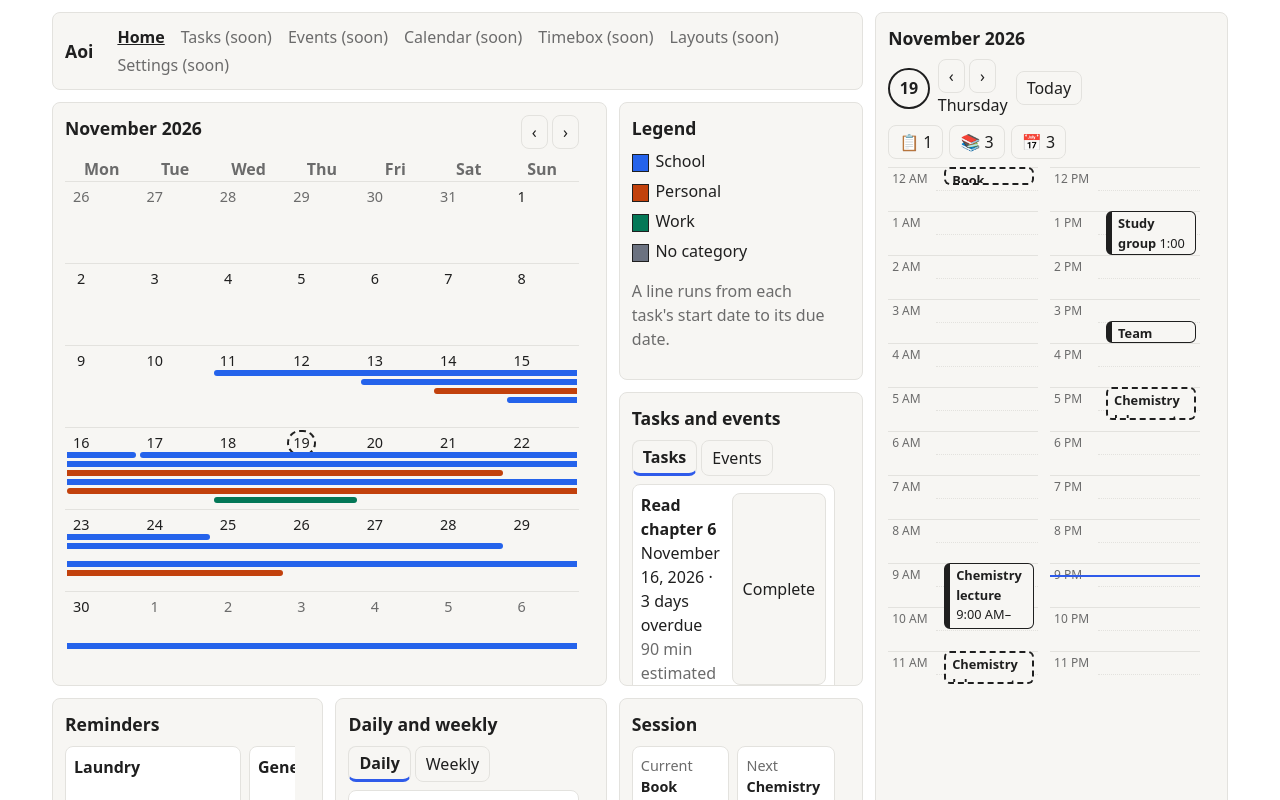
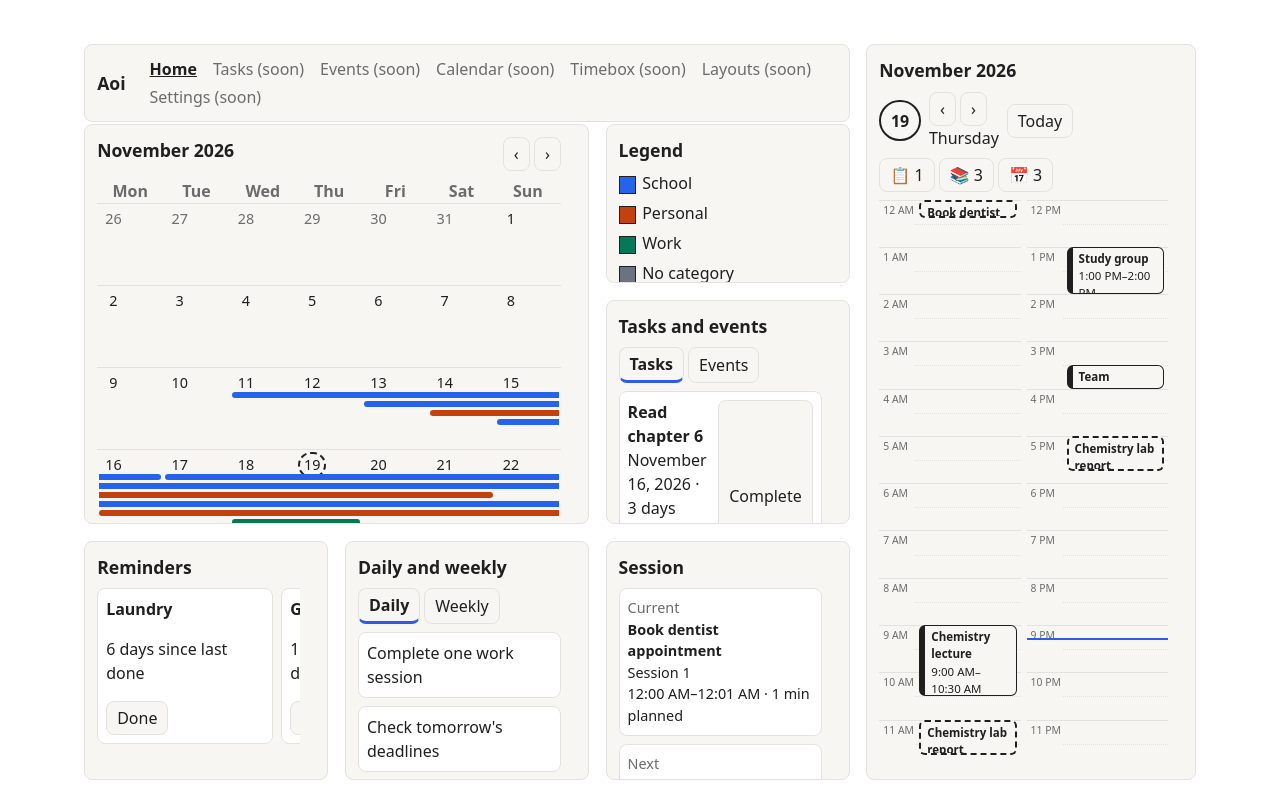
Before and after one commit to Rog2810/aoi, a Next.js app: page / in a window 1280 px wide. Shown: the top 800 px of the page. Built offline with nearby package versions, Linux system fonts and the light colour scheme.

Commit message:
Dashboard overhaul for improved reactiveness

```diff
--- a/src/components/Dashboard.module.css
+++ b/src/components/Dashboard.module.css
@@ -26,7 +26,7 @@
 .tbHour { position: absolute; left: 0; right: 0; height: 40px; border-top: 1px solid var(--border); }
 .tbHour::after { content: ""; position: absolute; left: 4.5rem; right: 0; top: 50%; border-top: 1px dotted var(--border); }
 .tbLabel { position: absolute; left: 4px; top: 2px; font-size: 0.75em; color: var(--muted); }
-.tbBlock { position: absolute; left: 5rem; right: 4px; overflow: hidden; padding: 2px 6px; border-radius: 6px; font-size: 0.8em; background: var(--surface); transition: background var(--motion); }
+.tbBlock { position: absolute; min-height: 18px; left: 5rem; right: 4px; overflow: hidden; padding: 2px 6px; border-radius: 6px; font-size: 0.8em; background: var(--surface); transition: background var(--motion); }
 .tbBlock:hover { background: var(--border); }
 .tbEvent { border: 1px solid var(--text); border-left-width: 6px; }
 .tbSession { border: 2px dashed var(--text); }
@@ -42,17 +42,47 @@
 .swSession { border: 2px dashed var(--text); }
 .error { border: 2px solid var(--text); border-radius: var(--radius); padding: 8px; margin-bottom: var(--space); }
 
-/* ---- Home layout, following the mockup ---- */
-.widget { height: 100%; max-height: none; display: flex; flex-direction: column; }
-.home { display: grid; gap: var(--space); grid-template-columns: minmax(0, 1fr) minmax(0, 1fr) minmax(0, 0.9fr) minmax(0, 1.3fr); grid-template-rows: auto auto minmax(0, 1fr) auto; grid-template-areas: "menu menu menu time" "cal cal leg time" "cal cal tasks time" "rem dw ses time"; }
+/* ---- Home layout ----
+   Narrow (default): one column in DOM order, the page scrolls.
+   Medium (>= 42em): two columns, the page scrolls.
+   Wide (>= 66em wide and >= 44em tall): four columns locked to the window; widgets scroll inside themselves.
+   Breakpoints are in em so browser zoom and larger text switch layouts earlier. Media queries cannot read CSS
+   variables, so if you change --col or --col-time, update 66em: 3 x --col + --col-time + gaps + side padding. */
+.widget { height: 100%; max-height: none; display: flex; flex-direction: column; container-type: inline-size; }
+
+.shell {
+  --page-pad: clamp(0.75rem, 0.25rem + 2.2vw, 3rem);
+  --gap: clamp(0.75rem, 0.4rem + 0.8vw, 1.5rem);
+  --col: 13rem;
+  --col-time: 19rem;
+  box-sizing: border-box; display: flex; flex-direction: column; gap: var(--gap);
+  width: 100%; max-width: 120rem; margin-inline: auto;
+  padding: max(var(--page-pad), env(safe-area-inset-top, 0px)) max(var(--page-pad), env(safe-area-inset-right, 0px))
+           max(var(--page-pad), env(safe-area-inset-bottom, 0px)) max(var(--page-pad), env(safe-area-inset-left, 0px));
+}
+.shell > .error { margin: 0; }
+
+.home { display: grid; gap: var(--gap); grid-template-columns: minmax(0, 1fr); grid-template-areas: "menu" "cal" "leg" "tasks" "time" "rem" "dw" "ses"; }
 .aMenu { grid-area: menu; } .aCal { grid-area: cal; } .aLeg { grid-area: leg; } .aTasks { grid-area: tasks; }
 .aTime { grid-area: time; } .aRem { grid-area: rem; } .aDw { grid-area: dw; } .aSes { grid-area: ses; }
-.home > div { min-width: 0; }
-.fill { position: relative; min-height: 14rem; }
-.fill > section { position: absolute; inset: 0; overflow: auto; }
-.capped > section { max-height: 16rem; }
-@media (max-width: 1000px) {
-  .home { grid-template-columns: minmax(0, 1fr); grid-template-rows: none; grid-template-areas: "menu" "cal" "leg" "tasks" "time" "rem" "dw" "ses"; }
+.home > div { min-width: 0; min-height: 0; }
+.fill > section { max-height: 32rem; }
+
+@media (min-width: 42em) {
+  .home { grid-template-columns: repeat(2, minmax(0, 1fr)); grid-template-areas: "menu menu" "cal cal" "tasks time" "leg time" "ses time" "rem dw"; }
+}
+
+@media (min-width: 66em) and (min-height: 44em) {
+  .shell { height: 100vh; height: 100dvh; overflow: hidden; }
+  .home {
+    flex: 1 1 auto; min-height: 0;
+    grid-template-columns: repeat(3, minmax(var(--col), 1fr)) minmax(var(--col-time), 1.35fr);
+    grid-template-rows: auto minmax(6rem, auto) minmax(14rem, 1fr) minmax(11rem, 17rem);
+    grid-template-areas: "menu menu menu time" "cal cal leg time" "cal cal tasks time" "rem dw ses time";
+  }
+  .fill { position: relative; }
+  .fill > section { position: absolute; inset: 0; max-height: none; overflow: auto; }
+  .tbCols { --hour-min: 1.75rem; }
 }
 
 .bar { display: flex; align-items: center; gap: var(--space); background: var(--surface); border: 1px solid var(--border); border-radius: var(--radius); padding: 0 var(--space); }
@@ -75,7 +105,7 @@
 .tbDay { display: flex; align-items: center; gap: 8px; margin-top: 4px; }
 .dayCircle { display: inline-grid; place-items: center; width: 2.6rem; height: 2.6rem; border: 2px solid var(--text); border-radius: 50%; font-weight: 700; }
 .counts { display: flex; gap: 6px; }
-.tbCols { display: grid; grid-template-columns: 1fr 1fr; gap: 12px; margin-top: 8px; }
+.tbCols { --hour-min: 2.75rem; flex: 1 1 auto; min-height: calc(12 * var(--hour-min)); display: grid; grid-template-columns: 1fr 1fr; gap: 12px; margin-top: 8px; }
 .tbCol { position: relative; }
 .tbHour::after { left: 3rem; }
 .tbBlock { left: 3.5rem; }
@@ -97,3 +127,42 @@
 .dial:disabled { opacity: 0.5; cursor: not-allowed; }
 .sesEnd { display: grid; gap: 6px; flex: 1 1 10rem; min-width: 0; }
 .sesEnd p { margin: 0; font-weight: 600; }
+
+.task > div { min-width: 0; flex: 1 1 auto; }
+.strong { font-weight: 700; }
+.tbText { font-weight: 700; }
+
+/* ---- Scrolling text: one line with a soft fade when it does not fit, scrolls on hover or focus.
+   Touch screens and reduced-motion users keep ordinary wrapping text, so nothing is ever hidden from them. ---- */
+.marquee { display: block; min-width: 0; }
+@keyframes marquee {
+  0%, 15% { transform: translateX(0); }
+  85%, 100% { transform: translateX(calc(-1 * var(--shift, 0px))); }
+}
+@media (hover: hover) and (prefers-reduced-motion: no-preference) {
+  .marquee { overflow: hidden; white-space: nowrap; }
+  .marqueeText { display: inline-block; }
+  .marqueeOn { -webkit-mask-image: linear-gradient(to right, #000 calc(100% - 1.25rem), transparent); mask-image: linear-gradient(to right, #000 calc(100% - 1.25rem), transparent); }
+  .marqueeOn:hover .marqueeText,
+  [data-marquee-host]:hover .marqueeOn .marqueeText,
+  [data-marquee-host]:focus-within .marqueeOn .marqueeText { animation: marquee var(--dur, 6s) ease-in-out infinite alternate; }
+  .tbBlock { display: flex; gap: 0.4em; align-items: baseline; }
+  .tbText { flex: 1 1 0; }
+  .tbTime { flex: none; }
+}
+
+/* ---- Widget-level responsiveness: each widget reacts to its own width, not the window's ---- */
+@container (max-width: 22rem) {
+  .calHead { font-size: 0.75em; }
+  .dayCell { padding: 1px 2px; }
+  .dayNum { font-size: 0.8em; min-width: 1.5em; }
+  .tbCols { gap: 6px; }
+  .tbLabel { font-size: 0.65em; }
+  .tbHour::after { left: 2.25rem; }
+  .tbBlock { left: 2.5rem; font-size: 0.72em; }
+  .counts { gap: 4px; }
+}
+@container (max-width: 19rem) {
+  .sesBoxes { grid-template-columns: 1fr; }
+  .ring { width: 4.5rem; height: 4.5rem; }
+}
--- a/src/components/Dashboard.tsx
+++ b/src/components/Dashboard.tsx
@@ -60,7 +60,7 @@ function Board({ now }: { now: Date }) {
   };
 
   return (
-    <>
+    <div className={styles.shell}>
       {states.includes("error") && (
         <p role="alert" className={styles.error}>
           Changes could not be saved on this device. Aoi is running from memory, so anything you change will be lost when you close this tab.
@@ -77,10 +77,10 @@ function Board({ now }: { now: Date }) {
         <div className={styles.aLeg}><LegendWidget /></div>
         <div className={`${styles.aTasks} ${styles.fill}`}><TasksEventsWidget tasks={tasks} events={data.events} now={now} onStatus={setStatus} /></div>
         <div className={styles.aTime}><TimeboxWidget now={now} events={data.events} entries={data.timebox} sessions={sessions} tasks={tasks} /></div>
-        <div className={`${styles.aRem} ${styles.capped}`}><RemindersWidget reminders={reminders} now={now} onDone={markDone} /></div>
-        <div className={`${styles.aDw} ${styles.capped}`}><DailyWeeklyWidget /></div>
-        <div className={`${styles.aSes} ${styles.capped}`}><SessionManagerWidget entries={data.timebox} sessions={sessions} tasks={tasks} onProgress={(s) => void saveSession(s)} onComplete={completeSession} /></div>
+        <div className={`${styles.aRem}`}><RemindersWidget reminders={reminders} now={now} onDone={markDone} /></div>
+        <div className={`${styles.aDw}`}><DailyWeeklyWidget /></div>
+        <div className={`${styles.aSes}`}><SessionManagerWidget entries={data.timebox} sessions={sessions} tasks={tasks} onProgress={(s) => void saveSession(s)} onComplete={completeSession} /></div>
       </div>
-    </>
+    </div>
   );
 }
--- /dev/null
+++ b/src/components/MarqueeText.tsx
@@ -0,0 +1,38 @@
+"use client";
+import { useEffect, useRef, useState, type CSSProperties } from "react";
+import styles from "./Dashboard.module.css";
+
+const FADE_PX = 20; // matches the 1.25rem fade in the CSS, so the last letters end up fully visible
+
+/**
+ * Text that stays on one line. If it does not fit, the end fades out and the text scrolls sideways while the
+ * pointer is over it (or over a parent marked data-marquee-host) or while keyboard focus is inside that parent.
+ * Touch screens and reduced-motion users get ordinary wrapping text instead (see Dashboard.module.css).
+ * Screen readers always read the full text because it is a single text node.
+ */
+export default function MarqueeText({ children, className }: { children: string; className?: string }) {
+  const box = useRef<HTMLSpanElement>(null);
+  const text = useRef<HTMLSpanElement>(null);
+  const [shift, setShift] = useState(0); // how far the text has to travel; 0 means it fits
+
+  useEffect(() => {
+    const b = box.current;
+    const t = text.current;
+    if (!b || !t) return;
+    const measure = () => {
+      const over = t.offsetWidth - b.clientWidth;
+      setShift(over > 1 ? Math.ceil(over) + FADE_PX : 0);
+    };
+    measure();
+    const ro = new ResizeObserver(measure);
+    ro.observe(b);
+    return () => ro.disconnect();
+  }, [children]);
+
+  const style = shift ? ({ "--shift": `${shift}px`, "--dur": `${Math.max(4, shift / 35 + 2.5)}s` } as CSSProperties) : undefined;
+  return (
+    <span ref={box} className={[styles.marquee, shift ? styles.marqueeOn : "", className].filter(Boolean).join(" ")} style={style}>
+      <span ref={text} className={styles.marqueeText}>{children}</span>
+    </span>
+  );
+}
--- a/src/components/SessionManagerWidget.tsx
+++ b/src/components/SessionManagerWidget.tsx
@@ -2,6 +2,7 @@
 import { useEffect, useRef, useState } from "react";
 import type { Session, Task, TimeboxEntry } from "@/domain/types";
 import { formatMinute, toDateKey } from "@/lib/dates";
+import MarqueeText from "./MarqueeText";
 import WidgetFrame from "./WidgetFrame";
 import styles from "./Dashboard.module.css";
 
@@ -150,7 +151,7 @@ export default function SessionManagerWidget({ entries, sessions, tasks, onProgr
   const clock = `${Math.floor(remaining / 60)}:${String(remaining % 60).padStart(2, "0")}`;
   const describe = (i: Item) => (
     <>
-      <strong>{i.task.title}</strong>
+      <MarqueeText className={styles.strong}>{i.task.title}</MarqueeText>
       <div>Session {i.session.sequence}</div>
       <div>
         {i.entry ? `${formatMinute(i.entry.startMinute)}–${formatMinute(i.entry.endMinute)}` : "Not on today's timebox"} · {i.session.plannedMinutes} min planned
@@ -162,11 +163,11 @@ export default function SessionManagerWidget({ entries, sessions, tasks, onProgr
   return (
     <WidgetFrame title="Session" id="ses-h">
       <div className={styles.sesBoxes}>
-        <div className={styles.sesBox}>
+        <div className={styles.sesBox} data-marquee-host>
           <div className={styles.muted}>Current</div>
           {current ? describe(current) : <span className={styles.muted}>{scheduledToday.length ? "All of today's sessions are done." : "No sessions scheduled today. Place sessions on the timebox to see them here."}</span>}
         </div>
-        <div className={styles.sesBox}>
+        <div className={styles.sesBox} data-marquee-host>
           <div className={styles.muted}>Next</div>
           {next ? describe(next) : <span className={styles.muted}>None</span>}
         </div>
@@ -188,7 +189,7 @@ export default function SessionManagerWidget({ entries, sessions, tasks, onProgr
           </div>
         ) : skipChoice && current ? (
           <div className={styles.sesEnd} role="group" aria-label="Finish or skip this session">
-            // change text for completion
+            {/* change text for completion */}
             <p>Session {current.session.sequence}: finishing saves the time worked so far; skipping moves it to the end of today's queue.</p>
             <button ref={skipFirstRef} onClick={finish}>Finish session</button>
             {queue.length > 1 && <button onClick={skipSession}>Skip session</button>}
--- a/src/components/TasksEventsWidget.tsx
+++ b/src/components/TasksEventsWidget.tsx
@@ -2,6 +2,7 @@
 import type { CalendarEvent, Task, TaskStatus } from "@/domain/types";
 import { daysRemaining, describeRemaining, formatDueDate, formatMinute } from "@/lib/dates";
 import TabControl from "./TabControl";
+import MarqueeText from "./MarqueeText";
 import WidgetFrame from "./WidgetFrame";
 import styles from "./Dashboard.module.css";
 
@@ -18,9 +19,9 @@ export default function TasksEventsWidget({ tasks, events, now, onStatus }: Prop
         {active.map((t) => {
           const parent = tasks.find((p) => p.id === t.parentId);
           return (
-            <li key={t.id} className={styles.task}>
+            <li key={t.id} className={styles.task} data-marquee-host>
               <div>
-                <div className={styles.title}>{t.title}</div>
+                <MarqueeText className={styles.title}>{t.title}</MarqueeText>
                 {parent && <div className={styles.muted}>Subtask of {parent.title}</div>}
                 <div>{formatDueDate(t.dueDate)} · {describeRemaining(daysRemaining(t.dueDate, now))}</div>
                 <div className={styles.muted}>{t.estimateMinutes} min estimated</div>
@@ -49,9 +50,9 @@ export default function TasksEventsWidget({ tasks, events, now, onStatus }: Prop
   const eventPanel = (
     <ul className={styles.tasks}>
       {events.map((e) => (
-        <li key={e.id} className={styles.task}>
+        <li key={e.id} className={styles.task} data-marquee-host>
           <div>
-            <div className={styles.title}>{e.title}</div>
+            <MarqueeText className={styles.title}>{e.title}</MarqueeText>
             <div>{formatDueDate(e.date)} · {formatMinute(e.startMinute)}–{formatMinute(e.endMinute)}</div>
             <div className={styles.muted}>
               {e.recurrence === "never" ? "Does not repeat" : `Repeats ${e.recurrence}`} · {e.overlapPolicy === "exclusive" ? "Exclusive" : "Allows parallel work"}
--- a/src/components/TimeboxWidget.tsx
+++ b/src/components/TimeboxWidget.tsx
@@ -3,9 +3,9 @@ import { useEffect, useState } from "react";
 import type { CalendarEvent, Session, Task, TimeboxEntry } from "@/domain/types";
 import { addDays, formatMinute, toDateKey } from "@/lib/dates";
 import { occursOn } from "@/lib/events";
+import MarqueeText from "./MarqueeText";
 import styles from "./Dashboard.module.css";
 
-const HOUR = 44; // px per hour; 12 hours per column
 interface Block { id: string; label: string; kind: "Event" | "Session"; start: number; end: number }
 interface Props { now: Date; events: CalendarEvent[]; entries: TimeboxEntry[]; sessions: Session[]; tasks: Task[] }
 
@@ -17,13 +17,15 @@ const jumpTo = (id: string) => {
   el?.scrollIntoView({ block: "center" });
 };
 
+/** Hours are placed as percentages of the column height, so the 12 hours always fill the whole column (the CSS sets a minimum height). */
 function DayColumn({ from, blocks, nowMin }: { from: number; blocks: Block[]; nowMin: number | null }) {
   const c0 = from * 60;
   const c1 = c0 + 720;
+  const pct = (minutes: number) => `${((minutes - c0) / 720) * 100}%`;
   return (
-    <div className={styles.tbCol} style={{ height: 12 * HOUR }}>
+    <div className={styles.tbCol}>
       {Array.from({ length: 12 }, (_, i) => (
-        <div key={i} className={styles.tbHour} style={{ top: i * HOUR, height: HOUR }}>
+        <div key={i} className={styles.tbHour} style={{ top: `${(i / 12) * 100}%`, height: `${100 / 12}%` }}>
           <span className={styles.tbLabel}>{hourLabel(from + i)}</span>
         </div>
       ))}
@@ -35,18 +37,20 @@ function DayColumn({ from, blocks, nowMin }: { from: number; blocks: Block[]; no
           <div
             key={b.id}
             tabIndex={0}
+            data-marquee-host
             aria-label={detail}
             aria-hidden={b.start < c0 || undefined} // second half of a block that crosses noon
             title={detail}
             className={`${styles.tbBlock} ${b.kind === "Session" ? styles.tbSession : styles.tbEvent}`}
-            style={{ top: ((s - c0) / 60) * HOUR, height: Math.max(18, ((e - s) / 60) * HOUR) }}
+            style={{ top: pct(s), height: `${((e - s) / 720) * 100}%` }}
           >
-            <strong>{b.label}</strong> <span>{formatMinute(b.start)}–{formatMinute(b.end)}</span>
+            <MarqueeText className={styles.tbText}>{b.label}</MarqueeText>{" "}
+            <span className={styles.tbTime}>{formatMinute(b.start)}–{formatMinute(b.end)}</span>
           </div>
         );
       })}
       {nowMin !== null && nowMin >= c0 && nowMin < c1 && (
-        <div className={styles.tbNow} style={{ top: ((nowMin - c0) / 60) * HOUR }} role="img" aria-label={`Current time ${formatMinute(nowMin)}`} />
+        <div className={styles.tbNow} style={{ top: pct(nowMin) }} role="img" aria-label={`Current time ${formatMinute(nowMin)}`} />
       )}
     </div>
   );
```
